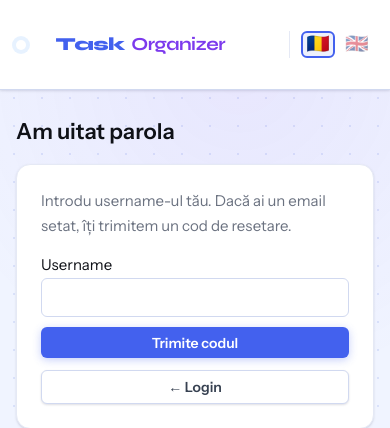
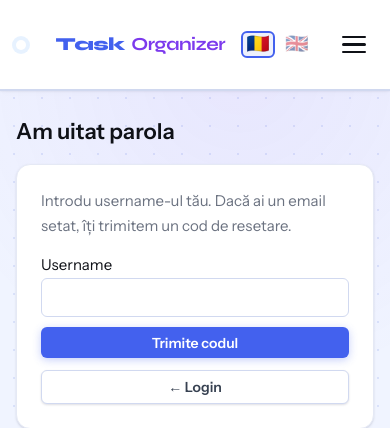
Before and after one commit to miclauscatalin/flask-demo, a Flask app: page /forgot-password in a window 390 px wide. Shown: the top 428 px of the page. Run offline with Flask 3, Linux system fonts and the light colour scheme; some libraries are stand-ins or nearby versions.

Commit message:
Adăugare meniu hamburger responsive pentru mobil

```diff
--- a/templates/base.html
+++ b/templates/base.html
@@ -765,11 +765,104 @@
     .empty-sub   { font-size: .85rem; color: var(--text-3); margin-top: .2rem; }
 
     /* ─────────────────────────────────────────────
+       Meniu Hamburger Mobile
+    ───────────────────────────────────────────── */
+    .hamburger {
+      display: none;
+      flex-direction: column;
+      gap: 5px;
+      background: none;
+      border: none;
+      cursor: pointer;
+      padding: 8px;
+      z-index: 1001;
+    }
+
+    .hamburger span {
+      width: 24px;
+      height: 2.5px;
+      background: var(--text);
+      border-radius: 2px;
+      transition: all 0.3s ease;
+    }
+
+    .hamburger.active span:nth-child(1) {
+      transform: rotate(45deg) translate(7px, 7px);
+    }
+
+    .hamburger.active span:nth-child(2) {
+      opacity: 0;
+    }
+
+    .hamburger.active span:nth-child(3) {
+      transform: rotate(-45deg) translate(7px, -7px);
+    }
+
+    .mobile-menu {
+      display: none;
+      position: fixed;
+      top: 90px;
+      left: 0;
+      right: 0;
+      background: var(--surface);
+      border-bottom: 1.5px solid var(--border);
+      box-shadow: var(--shadow-lg);
+      z-index: 1000;
+      max-height: 0;
+      overflow: hidden;
+      transition: max-height 0.3s ease;
+    }
+
+    .mobile-menu.active {
+      max-height: 500px;
+    }
+
+    .mobile-menu-content {
+      padding: 1rem;
+      display: flex;
+      flex-direction: column;
+      gap: 0.5rem;
+    }
+
+    .mobile-menu-content a,
+    .mobile-menu-content .user-pill {
+      padding: 0.8rem 1rem;
+      font-size: 1rem;
+      border-radius: var(--radius-xs);
+      text-align: left;
+      display: block;
+    }
+
+    .mobile-menu-content .user-pill {
+      background: var(--accent-light);
+      border: 1.5px solid var(--border);
+      margin-bottom: 0.5rem;
+    }
+
+    .mobile-menu-content .nav-divider {
+      height: 1px;
+      background: var(--border);
+      margin: 0.5rem 0;
+    }
+
+    /* ─────────────────────────────────────────────
        Responsive
     ───────────────────────────────────────────── */
-    @media (max-width: 640px) {
-      .links a:not(.cta) { display: none; }
-      .nav-divider        { display: none; }
+    @media (max-width: 768px) {
+      .hamburger { display: flex; }
+      .mobile-menu { display: block; }
+      .links { display: none; }
+
+      .nav {
+        padding: 0 1rem;
+      }
+
+      .lang-switcher {
+        border-left: none;
+        padding-left: 0;
+        margin-left: auto;
+        margin-right: 0.5rem;
+      }
     }
 
     /* ─────────────────────────────────────────────
@@ -871,7 +964,37 @@
       <button class="lang-btn" data-lang="en" onclick="applyLanguage('en')" title="English">🇬🇧</button>
     </div>
 
+    <button class="hamburger" onclick="toggleMobileMenu()" aria-label="Menu">
+      <span></span>
+      <span></span>
+      <span></span>
+    </button>
+
   </header>
+
+  <!-- Meniu Mobile -->
+  <div class="mobile-menu" id="mobileMenu">
+    <div class="mobile-menu-content">
+      {% if current_user.is_authenticated %}
+        <span class="user-pill">
+          <span class="user-pill-avatar">
+            {{ current_user.username[0]|upper }}
+          </span>
+          {{ current_user.username }}
+        </span>
+
+        <div class="nav-divider"></div>
+
+        <a href="{{ url_for('tasks') }}" data-i18n="nav_tasks">Activități</a>
+        <a href="{{ url_for('profile') }}" data-i18n="nav_profile">Profil</a>
+        <a href="{{ url_for('smtp_settings') }}" data-i18n="nav_smtp">SMTP</a>
+        {% if current_user.is_admin %}
+          <a href="{{ url_for('admin_dashboard') }}" style="color:var(--amber);">&#9881; <span data-i18n="nav_admin">Admin</span></a>
+        {% endif %}
+        <a href="{{ url_for('logout') }}" data-i18n="nav_logout">Deconectare</a>
+      {% endif %}
+    </div>
+  </div>
 
   <!-- ════════════════════════════════════
        Conținut pagină
@@ -1202,6 +1325,24 @@
     document.addEventListener('DOMContentLoaded', () => {
       applyLanguage(localStorage.getItem('lang') || 'ro');
     });
+
+    /* toggle mobile menu */
+    function toggleMobileMenu() {
+      const menu = document.getElementById('mobileMenu');
+      const hamburger = document.querySelector('.hamburger');
+      menu.classList.toggle('active');
+      hamburger.classList.toggle('active');
+    }
+
+    /* close mobile menu when clicking on a link */
+    document.addEventListener('DOMContentLoaded', () => {
+      const mobileLinks = document.querySelectorAll('.mobile-menu-content a');
+      mobileLinks.forEach(link => {
+        link.addEventListener('click', () => {
+          toggleMobileMenu();
+        });
+      });
+    });
   </script>
 
   <!-- ════ Lightbox global ════ -->
```
